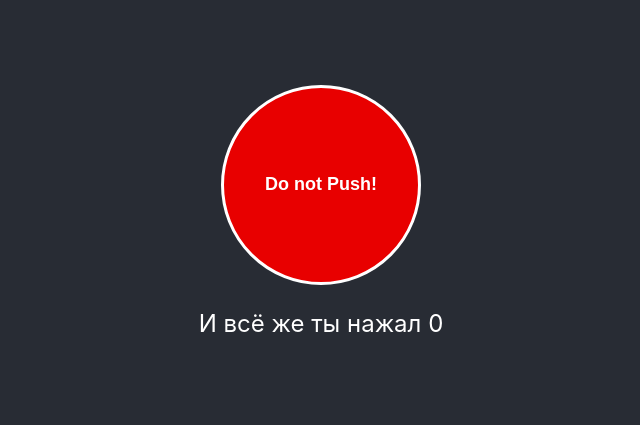
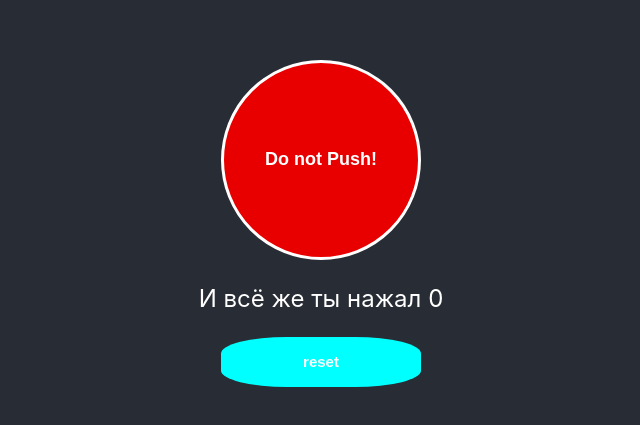
Before and after one commit to MikhailStreltc/front-practice, a React (Create React App) app: page / in a window 1280 px wide. Shown: the part 177-602 px from the top of the page, without its empty margins (319-959 px from the left). Built offline with nearby package versions, Linux system fonts and the light colour scheme.

Commit message:
Reset annoying button

```diff
--- a/src/App.tsx
+++ b/src/App.tsx
@@ -10,11 +10,16 @@ function App() {
     setClicks(clicks + 1);
   }
 
+  function resetClicks() {
+    setClicks(0);
+  }
+
   return (
     <div className='App'>
       <header className='App-header'>
         <RedButton onClick={increaseClicks}>Do not Push!</RedButton>
         <Counter>И всё же ты нажал {clicks}</Counter>
+        <BlueButton onClick={resetClicks}>reset</BlueButton>
       </header>
     </div>
   );
@@ -45,3 +50,14 @@ const Counter = styled.p({
   fontSize: 24,
   color: '#FFFFFF',
 });
+const BlueButton = styled.button({
+  height: 50,
+  width: 200,
+  backgroundColor: '#00FFFF',
+  color: '#FFFFFF',
+  fontSize: 15,
+  fontWeight: 700,
+  borderRadius: '33%',
+  border: '3px #FFFFFF',
+  cursor: 'pointer',
+});
```
